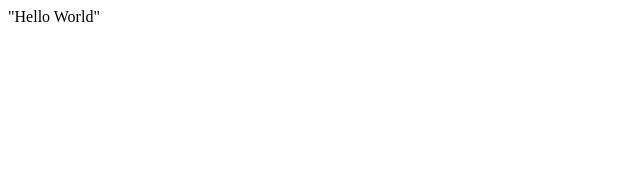
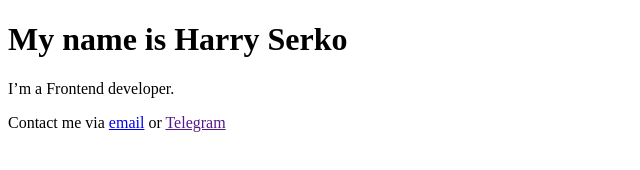
Before and after one commit to srko/srko.github.io, a plain HTML site: page index.html in a window 1280 px wide. Shown: the whole page, without its empty margins (0-640 px from the left). Drawn offline with Linux system fonts and the light colour scheme.

Commit message:
Basic structure

```diff
--- a/index.html
+++ b/index.html
@@ -1 +1,25 @@
-"Hello World"
+<!DOCTYPE html>
+
+<html lang="en">
+  <head>
+    <meta charset="utf-8" />
+
+    <title>Serko</title>
+    <meta name="description" content="Harry Serko personal page" />
+    <meta name="author" content="Harry Serko" />
+
+    <link rel="stylesheet" href="css/styles.css?v=1.0" />
+  </head>
+
+  <body>
+    <div class="">
+      <h1>My name is Harry Serko</h1>
+      <p>I’m a Frontend developer.</p>
+    </div>
+    <div class="">
+      Contact me via <a href="mailto:123@123.com" class="">email</a> or
+      <a href="" target="_blank" class="">Telegram</a>
+    </div>
+    <script src="js/scripts.js"></script>
+  </body>
+</html>
```
